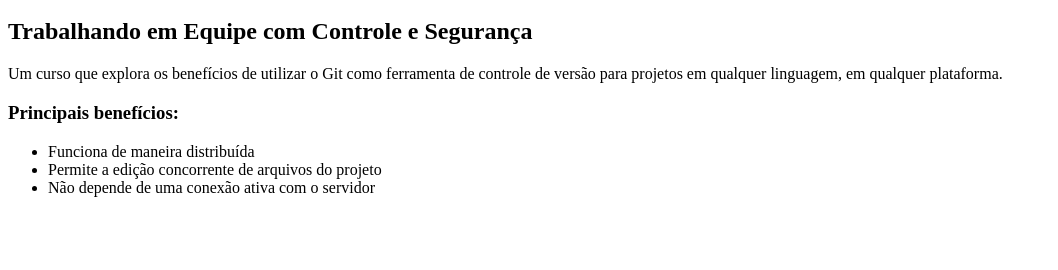
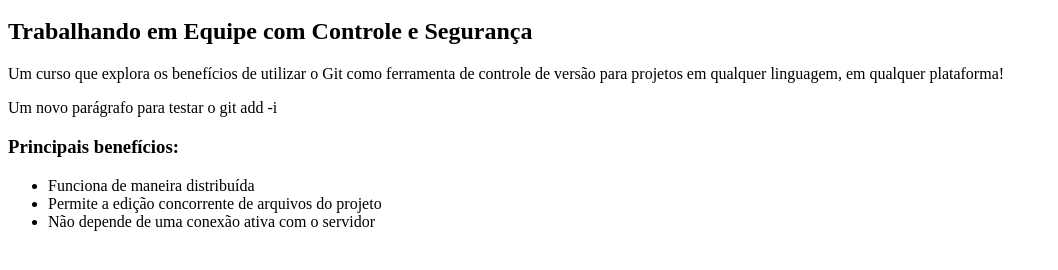
Before and after one commit to rbailoni/curso-git, a plain HTML site: page index.html in a window 1280 px wide. Shown: the part 48-318 px from the top of the page, without its empty margins (0-1058 px from the left). Drawn offline with Linux system fonts and the light colour scheme.

Commit message:
commit teste capítulo 2

```diff
--- a/index.html
+++ b/index.html
@@ -5,7 +5,8 @@
         <h1>Git</h1>
         <h2>Trabalhando em Equipe com Controle e Segurança</h2>
 
-        <p>Um curso que explora os benefícios de utilizar o Git como ferramenta de controle de versão para projetos em qualquer linguagem, em qualquer plataforma.</p>
+        <p>Um curso que explora os benefícios de utilizar o Git como ferramenta de controle de versão para projetos em qualquer linguagem, em qualquer plataforma!</p>
+        <p>Um novo parágrafo para testar o git add -i</p>
 
         <h3>Principais benefícios:</h3>
         <ul>
```
